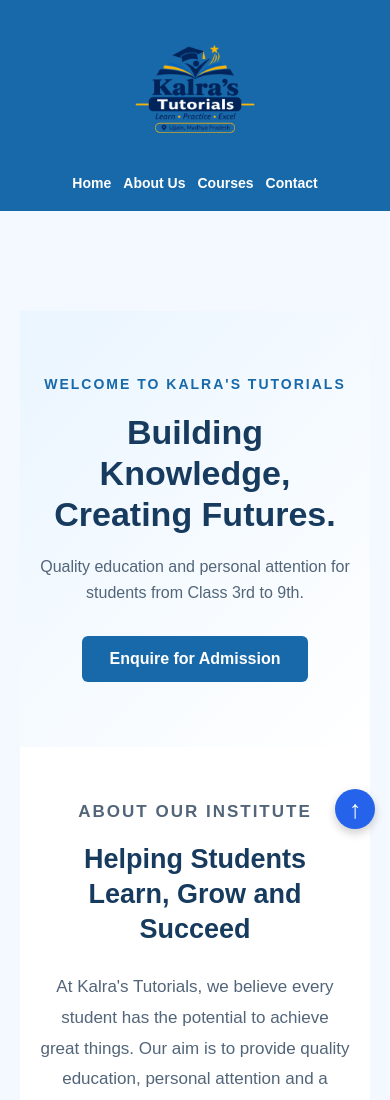
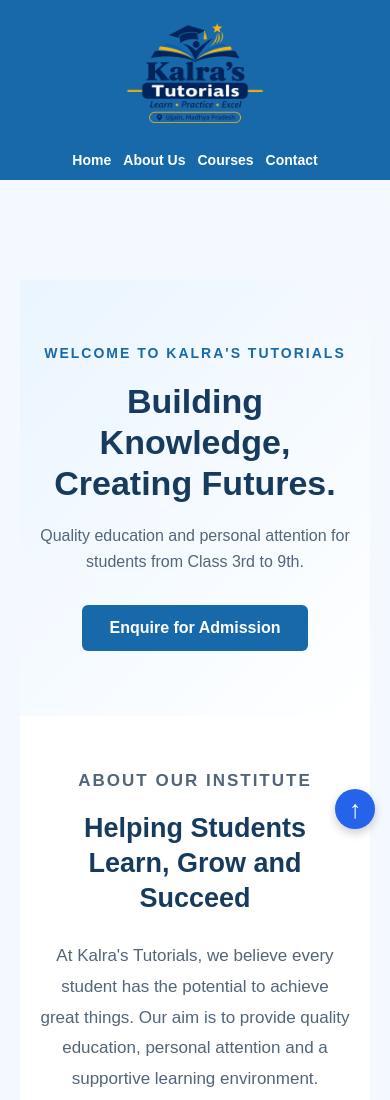
Before and after one commit to ramanjotsk123/my_first_website, a plain HTML site: page index.html in a window 390 px wide. Shown: the top 1100 px of the page. Drawn offline with Linux system fonts and the light colour scheme.

Commit message:
Update style.css.

```diff
--- a/style.css
+++ b/style.css
@@ -670,3 +670,31 @@ nav a:hover {
     object-fit: contain;
     display: block;
 }
+
+/* LARGE KALRA'S TUTORIALS LOGO */
+.site-logo {
+    width: 190px !important;
+    height: 140px !important;
+    object-fit: contain;
+    display: block;
+    flex-shrink: 0;
+}
+
+/* Give the logo more space in the header */
+header {
+    min-height: 165px;
+    padding: 10px 50px;
+    align-items: center;
+}
+
+/* Mobile adjustment */
+@media (max-width: 600px) {
+    .site-logo {
+        width: 160px !important;
+        height: 125px !important;
+    }
+
+    header {
+        padding: 12px 15px;
+    }
+}
```
